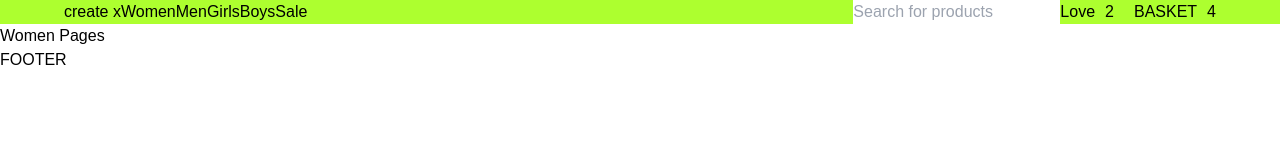
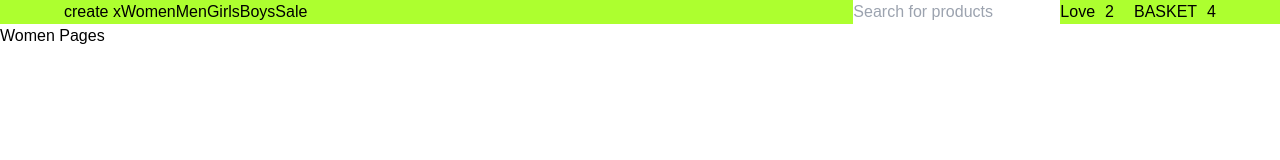
Before and after one commit to eldorado-22/commerce_group, a React (Create React App) app: page /women in a window 1280 px wide. Shown: the top 160 px of the page. Built offline with nearby package versions, Linux system fonts and the light colour scheme.

Commit message:
commerce_footer (#5)

```diff
--- a/src/components/Footer/index.jsx
+++ b/src/components/Footer/index.jsx
@@ -4,7 +4,7 @@ const Footer = () => {
     return (
         <>
           <footer>
-            FOOTER
+
             </footer>
         </>
     );
```
